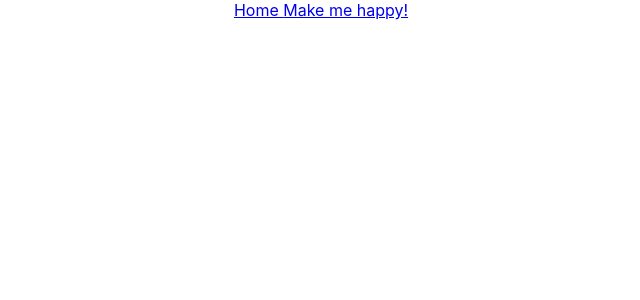
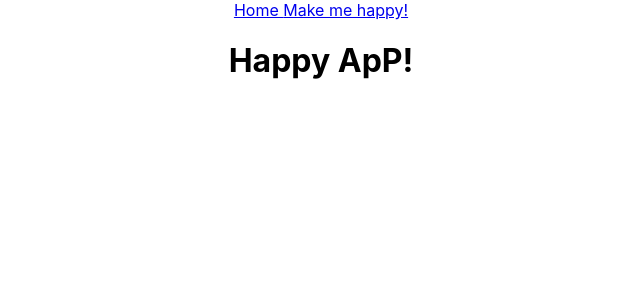
Before and after one commit to monicaclarelewis/positive-vibes, a React (Create React App) app: page / in a window 1280 px wide. Shown: the top 300 px of the page, without its empty margins (319-959 px from the left). Built offline with nearby package versions, Linux system fonts and the light colour scheme.

Commit message:
react-router-dom updated

```diff
--- a/package.json
+++ b/package.json
@@ -10,7 +10,7 @@
     "grommet-icons": "^4.10.0",
     "react": "^18.2.0",
     "react-dom": "^18.2.0",
-    "react-router-dom": "^5.3.0",
+    "react-router-dom": "^6.9.0",
     "react-scripts": "5.0.1",
     "styled-components": "^5.3.9",
     "web-vitals": "^2.1.4"
--- a/src/App.js
+++ b/src/App.js
@@ -1,5 +1,5 @@
 import './App.css';
-import { BrowserRouter as Router, Route } from 'react-router-dom';
+import { BrowserRouter as Router, Routes, Route } from 'react-router-dom';
 import Home from "./pages/Home";
 import Main from "./pages/Main";
 import Navbar from "./components/Navbar";
@@ -9,8 +9,10 @@ function App() {
     <div className="App">
       <Router>
         <Navbar />
-          <Route path="/" element={<Home />} />
-          <Route path="/main" element={<Main />} />
+          <Routes>
+            <Route path="/" element={<Home />} />
+            <Route path="/main" element={<Main />} />
+          </Routes>
       </Router>
     </div>
   );
```
Also changed, not shown: 1 other file (tests, documents, lock files or other folders).
